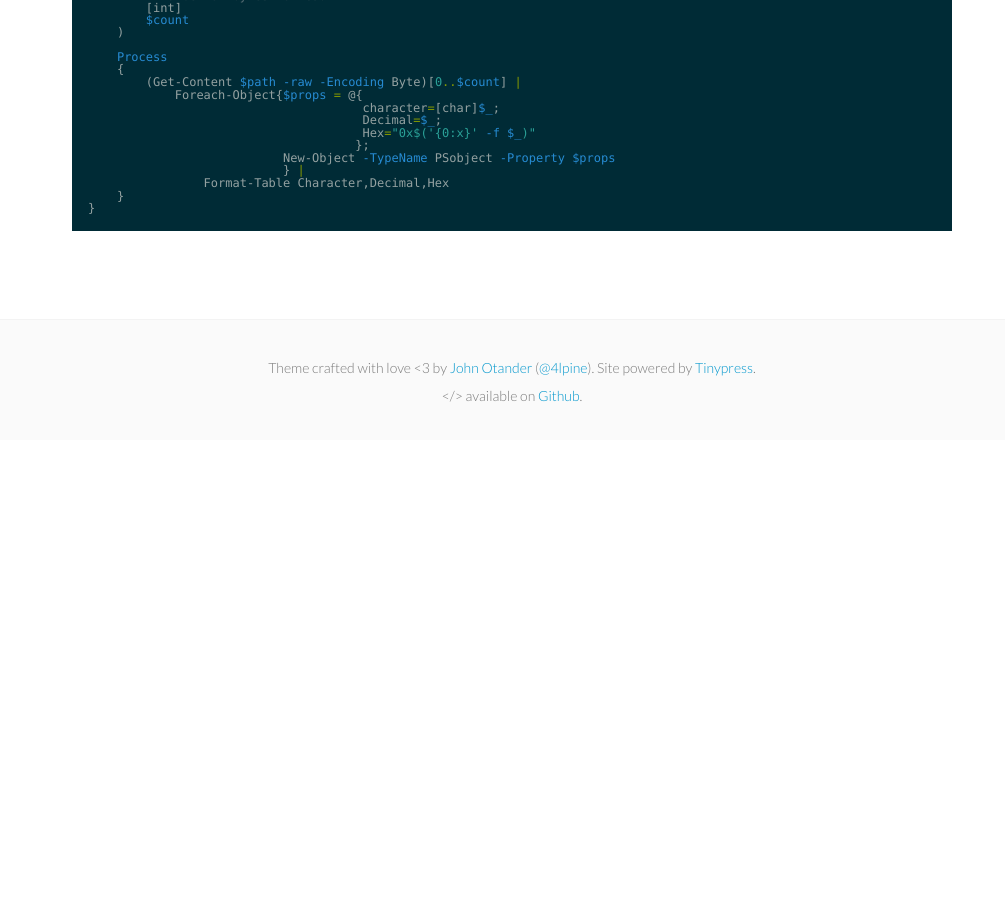
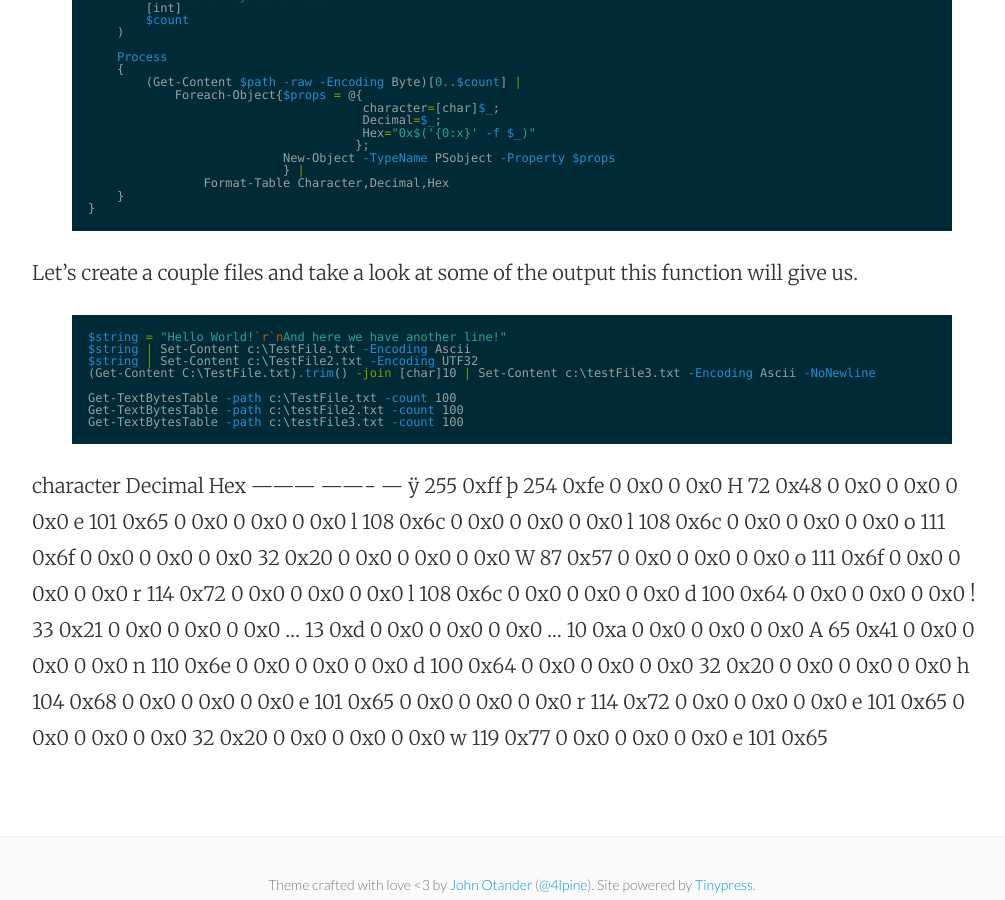
Before and after one commit to RandomNoun7/RandomNoun7.github.io, a Jekyll site: the page built from _posts/2016-02-26-file-encoding-functions.markdown, in a window 1280 px wide and 900 px high, scrolled down 1399 px. Shown: the whole window, without its empty margins (128-1133 px from the left). Built offline with Jekyll 4.4.1, drawn with Linux system fonts in a browser that asks for light colours; before the commit the page ends 1839 px from its top, so only the background shows below that.

Commit message:
more Content

```diff
--- a/_posts/2016-02-26-file-encoding-functions.markdown
+++ b/_posts/2016-02-26-file-encoding-functions.markdown
@@ -49,3 +49,120 @@ function Get-TextBytesTable
     }
 }
 {%endhighlight%}
+
+Let's create a couple files and take a look at some of the output this function will give us.
+
+{%highlight powershell%}
+$string = "Hello World!`r`nAnd here we have another line!"
+$string | Set-Content c:\TestFile.txt -Encoding Ascii
+$string | Set-Content c:\TestFile2.txt -Encoding UTF32
+(Get-Content C:\TestFile.txt).trim() -join [char]10 | Set-Content c:\testFile3.txt -Encoding Ascii -NoNewline
+
+Get-TextBytesTable -path c:\TestFile.txt -count 100
+Get-TextBytesTable -path c:\testFile2.txt -count 100
+Get-TextBytesTable -path c:\testFile3.txt -count 100
+{%endhighlight%}
+
+character Decimal Hex
+--------- ------- ---
+        ÿ     255 0xff
+        þ     254 0xfe
+                0 0x0
+                0 0x0
+        H      72 0x48
+                0 0x0
+                0 0x0
+                0 0x0
+        e     101 0x65
+                0 0x0
+                0 0x0
+                0 0x0
+        l     108 0x6c
+                0 0x0
+                0 0x0
+                0 0x0
+        l     108 0x6c
+                0 0x0
+                0 0x0
+                0 0x0
+        o     111 0x6f
+                0 0x0
+                0 0x0
+                0 0x0
+               32 0x20
+                0 0x0
+                0 0x0
+                0 0x0
+        W      87 0x57
+                0 0x0
+                0 0x0
+                0 0x0
+        o     111 0x6f
+                0 0x0
+                0 0x0
+                0 0x0
+        r     114 0x72
+                0 0x0
+                0 0x0
+                0 0x0
+        l     108 0x6c
+                0 0x0
+                0 0x0
+                0 0x0
+        d     100 0x64
+                0 0x0
+                0 0x0
+                0 0x0
+        !      33 0x21
+                0 0x0
+                0 0x0
+                0 0x0
+      ...      13 0xd
+                0 0x0
+                0 0x0
+                0 0x0
+      ...      10 0xa
+                0 0x0
+                0 0x0
+                0 0x0
+        A      65 0x41
+                0 0x0
+                0 0x0
+                0 0x0
+        n     110 0x6e
+                0 0x0
+                0 0x0
+                0 0x0
+        d     100 0x64
+                0 0x0
+                0 0x0
+                0 0x0
+               32 0x20
+                0 0x0
+                0 0x0
+                0 0x0
+        h     104 0x68
+                0 0x0
+                0 0x0
+                0 0x0
+        e     101 0x65
+                0 0x0
+                0 0x0
+                0 0x0
+        r     114 0x72
+                0 0x0
+                0 0x0
+                0 0x0
+        e     101 0x65
+                0 0x0
+                0 0x0
+                0 0x0
+               32 0x20
+                0 0x0
+                0 0x0
+                0 0x0
+        w     119 0x77
+                0 0x0
+                0 0x0
+                0 0x0
+        e     101 0x65
```
